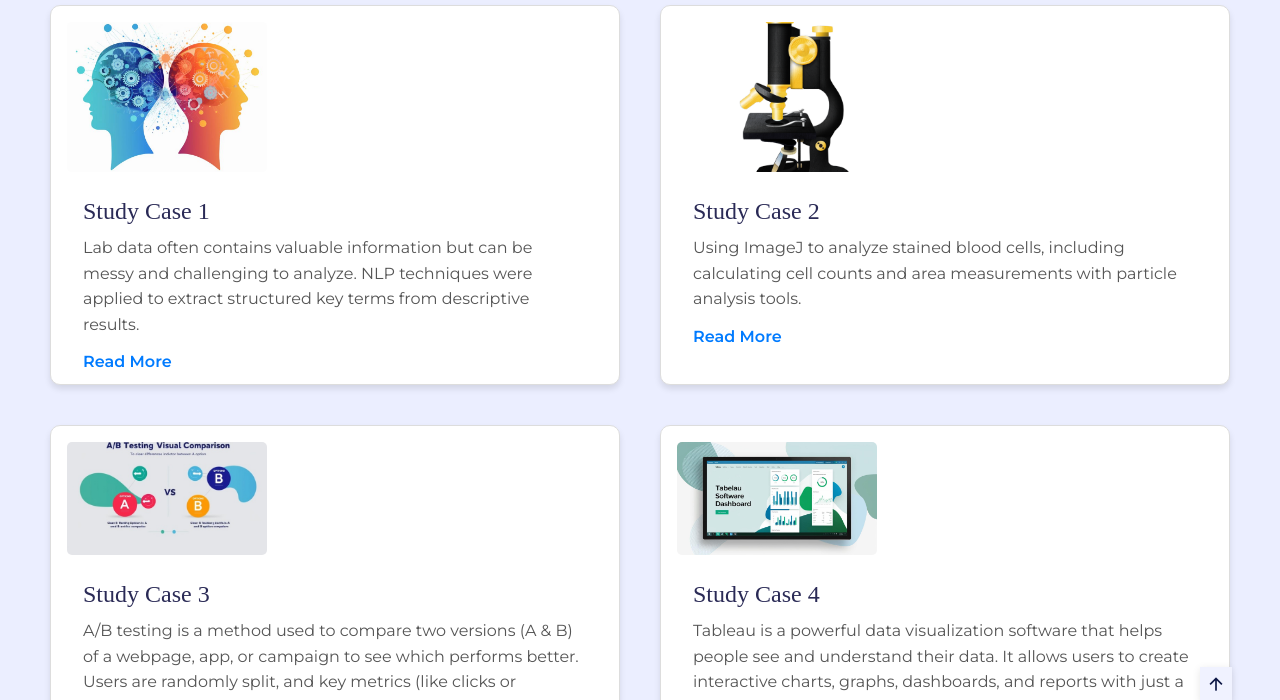
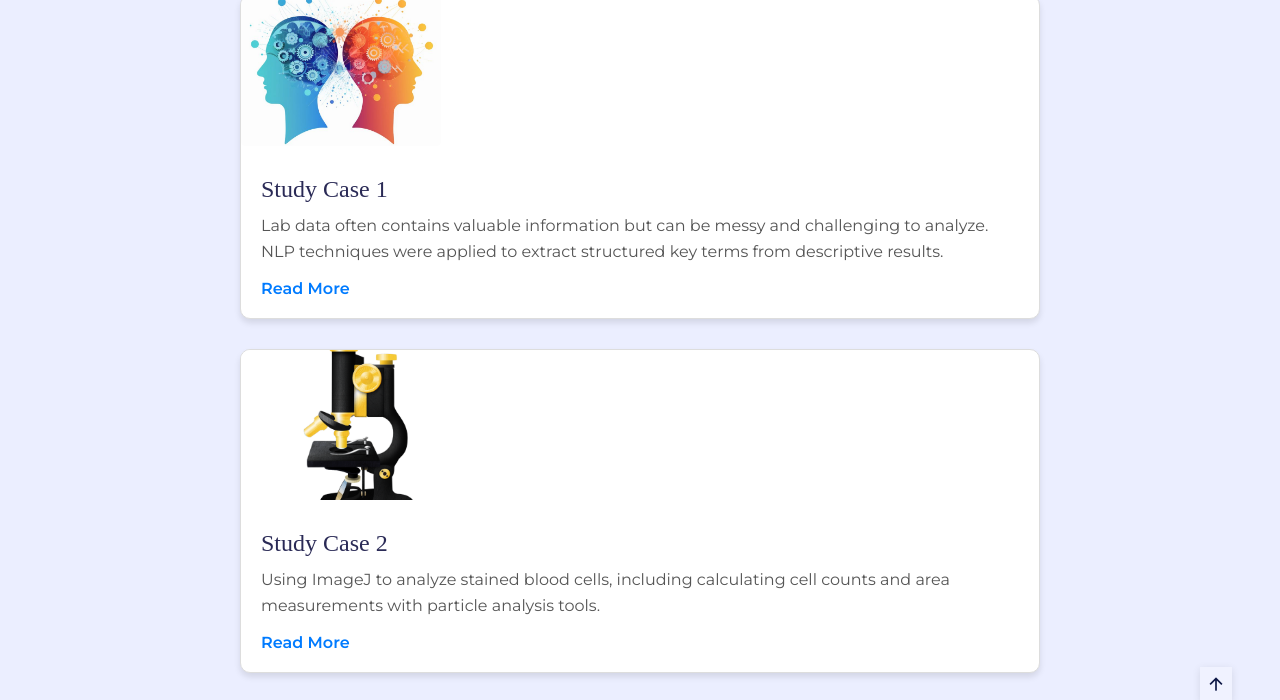
Before and after one commit to judithpp13/my-website, a website: page my_study_case_p1.html in a window 1280 px wide. Shown: the part 79-779 px from the top of the page. Drawn offline with nearby package versions, Linux system fonts and the light colour scheme; a web font is replaced by a local one.

Commit message:
new change

```diff
--- a/my_study_case_p1.html
+++ b/my_study_case_p1.html
@@ -30,7 +30,7 @@
       <h2 class="section__title">
         My Case Study
      </h2>
-      <section class="grid-2x2" >
+      <section class="grid-container" >
 
          <!-- <h2 class="section__title">
             My Case Study
```
Also changed, not shown: my_study_case_p2.html (+1 -1 lines).
